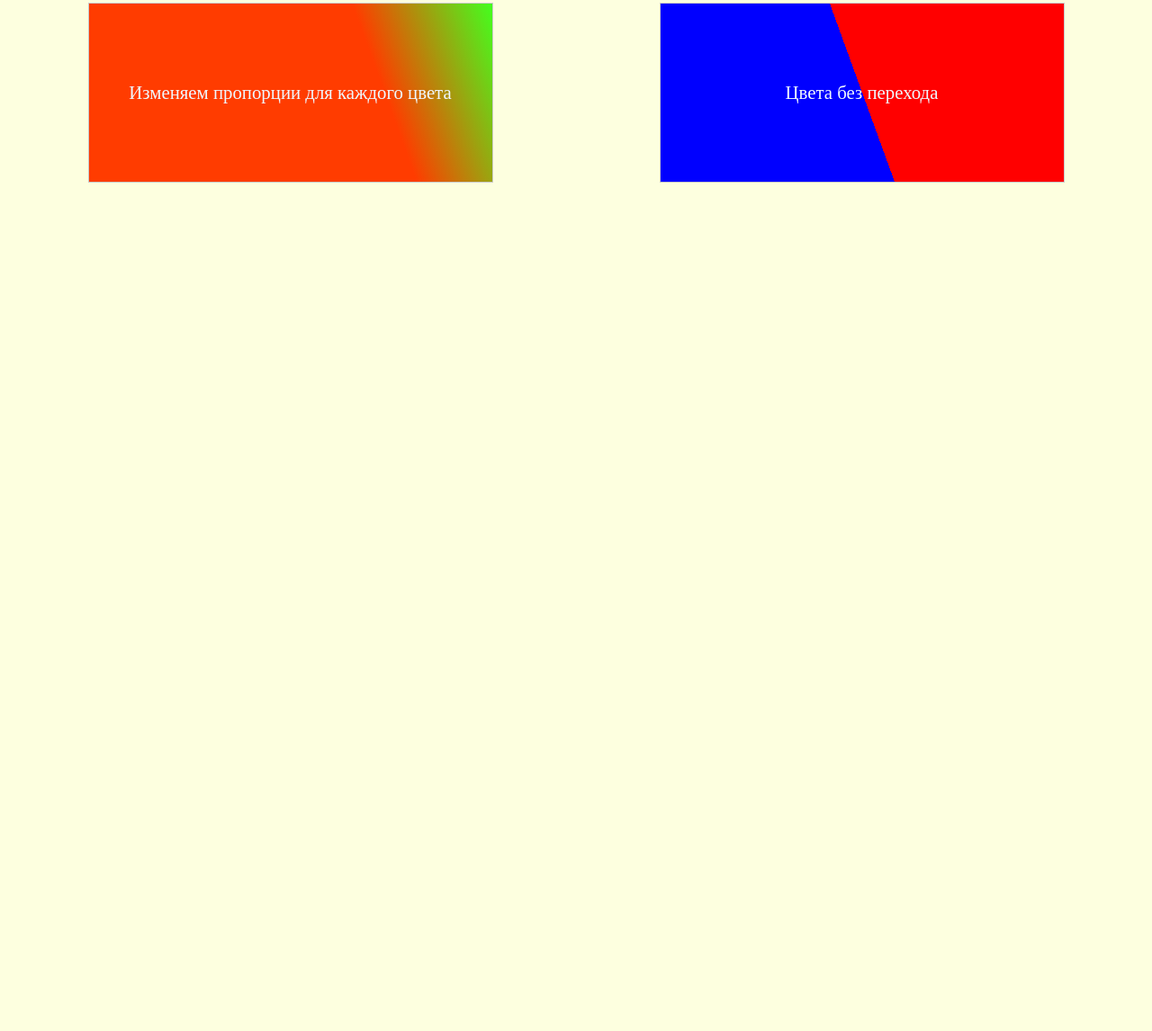
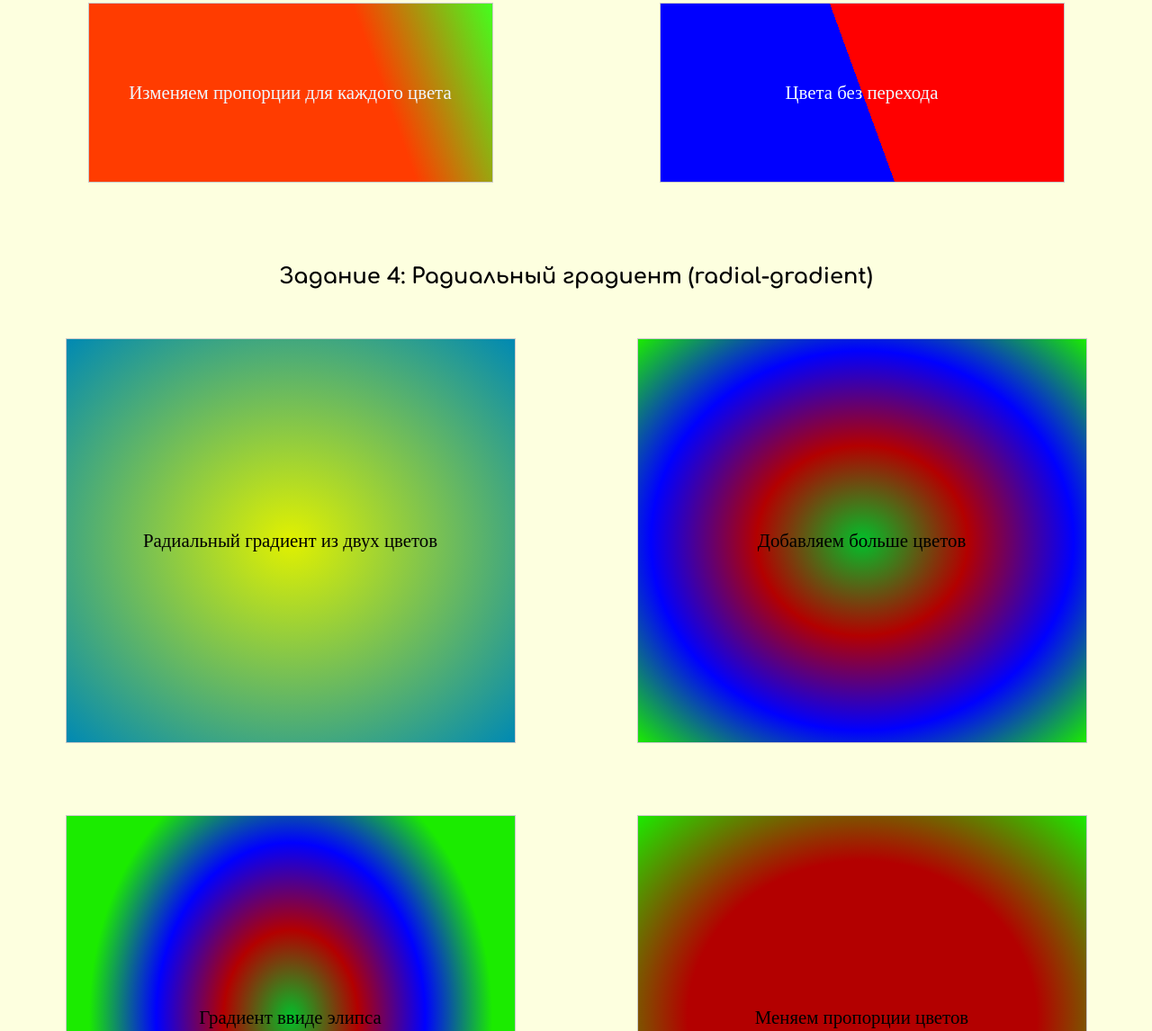
Before and after one commit to zhann1982/ShadowsAndGradients, a plain HTML site: page index.html in a window 1280 px wide. Shown: the part 2576-3722 px from the top of the page at 90% size. Before the commit the page ends 2914 px from the top, so only its background shows below. Drawn offline with Linux system fonts and the light colour scheme.

Commit message:
finished

```diff
--- a/index.html
+++ b/index.html
@@ -85,24 +85,27 @@
         </div>
     </div>
 
+    <br><br>
+    <h2>Задание 4: Радиальный градиент (radial-gradient)</h2>
+
     <div class="flex">
         <div class="radial-gradient-1">
-            <p></p>
+            <p>Радиальный градиент из двух цветов</p>
         </div>
         <div class="radial-gradient-2">
-            <p></p>
+            <p>Добавляем больше цветов</p>
         </div>
         <div class="radial-gradient-3">
-            <p></p>
+            <p>Градиент ввиде элипса</p>
         </div>
         <div class="radial-gradient-4">
-            <p></p>
+            <p>Меняем пропорции цветов</p>
         </div>
         <div class="radial-gradient-5">
-            <p></p>
+            <p>Меняем расположение центра</p>
         </div>
         <div class="radial-gradient-6">
-            <p></p>
+            <p>Несколько градиентов в одном блоке</p>
         </div>
     </div>
 
--- a/styles.css
+++ b/styles.css
@@ -7,6 +7,7 @@
     padding: 0;
     box-sizing: border-box;
 }
+
 
 body {
     background-color: rgb(253, 255, 223);
@@ -48,27 +49,33 @@ div[class^="shadow"] {
     }
 }
 
-/*  */
+/* Задание 1 - Тени для контейнеров ----------------------------- */
+
 .shadow-1 {
     box-shadow: 5px 5px 0px 0px #666;
+    /* Тень без размытия и распростронения */
 }
 
 .shadow-2 {
     box-shadow: 5px 5px 0px 0px #00f,
                 -5px -5px 0px 0px #f62,
                 10px 10px 0px 0px rgb(231, 0, 0);
+    /* Можно задать несколько теней на один контейнер */
 }
 
 .shadow-3 {
     box-shadow: 8px 8px 12px 0px #666;
+    /* Здесь тень размыта */
 }
 
 .shadow-4 {
     box-shadow: 7px 7px 5px 11px #666;
+    /* Здесь тень размыта и имеет увеличенный радиус распространения */
 }
 
 .shadow-5 {
     box-shadow: inset 5px 5px 10px 0px #666;
+    /* Значение "inset" задает тень внутри контейнера */
 }
 
 .shadow-6 {
@@ -78,6 +85,8 @@ div[class^="shadow"] {
                 -3px -3px 6px 0px rgb(82, 200, 255),
                 0px 0px 10px 8px #fff;
     border-radius: 10px;
+    /* Здесь мы пытались добится эффекта свечения контейнера по
+    краям за счет ярких теней */
 }
 
 div[class^="text-shadow"] {
@@ -95,27 +104,35 @@ div[class^="text-shadow"] {
     border: 1px solid #c9c9c9;
 }
 
+/* Задание 2 - Тени для текста ----------------------------------- */
+
 .text-shadow-1 {
     text-shadow: 3px 3px 0px rgb(35, 207, 0);
+    /* Тень под текстом без размытия */
 }
 
 .text-shadow-2 {
     text-shadow: 7px 7px 0px rgb(35, 207, 0),
                  -7px -7px 0px rgb(248, 34, 255);
+    /* Задаем несколько теней под одним текстом */
 }
 
 .text-shadow-3 {
     text-shadow: 5px 5px 5px rgb(82, 0, 136);
+    /* Здесь мы добавляем размытие тени */
 }
 
 .text-shadow-4 {
     text-shadow: 3px -3px 6px rgb(0, 96, 151),
                  -3px 3px 6px rgb(248, 34, 255);
+    /* Создаем эффект свечения текста за счет ярких теней */
 }
 
 .text-shadow-5 {
     color: transparent;
     text-shadow: 3px 3px 6px rgb(192, 0, 0);
+    /* Если сделать текст прозрачным, то его тень сохранит все свои свойства.
+    Тем самым можно добиться эффекта размытого текста. */
 }
 
 div[class^="linear-gradient"] {
@@ -132,6 +149,8 @@ div[class^="linear-gradient"] {
 
     border: 1px solid #c9c9c9;
 }
+
+/* Задание 3 - Линейный градиент для фона контейнера */
 
 .linear-gradient-1 {
     background: linear-gradient(#4beb00, #f62);
@@ -180,3 +199,61 @@ div[class^="linear-gradient"] {
 
     p {color:aliceblue;}
 }
+
+
+div[class^="radial-gradient"] {
+    display: flex;
+    justify-content: center;
+    align-items: center;
+    font-size: 1.3rem;
+    width: 500px;
+    height: 450px;
+
+    margin-inline: auto;
+    margin-block: 35px;
+    background-color: #fff;
+
+    border: 1px solid #c9c9c9;
+}
+
+/* Задание 4 - радиальный градиент для фона контейнера */
+
+.radial-gradient-1 {
+    background: radial-gradient(rgb(225, 241, 0),rgb(0, 137, 179));
+    /* Самый простой радиальный градиент. Переход начинается с центра */
+}
+
+.radial-gradient-2 {
+    background: radial-gradient(#00c02a,#b30000, #00f, #1beb00);
+    /* Можно добавить еще цветов в градиент */
+}
+
+.radial-gradient-3 {
+    background: radial-gradient(ellipse 45% 65%, #00c02a,#b30000, #00f, #1beb00);
+    /* Есть два вида радиального градиента это круг и эллипс:
+    1. Circle
+    2. Ellipse
+    */
+}
+
+.radial-gradient-4 {
+    background: radial-gradient(#b30000 55%, #1beb00);
+    /* Можно задать больше пространства для цвета указав это в
+    процентном соотношении. Здесь красный цвет занимает 55% пространства
+    начиная от центра, далее идет переход цвета на зеленый */
+}
+
+.radial-gradient-5 {
+    background: radial-gradient(closest-side at 60% 55%, blue, green, yellow, black);
+    /* Можно задать расположение цента через "at"
+    Используйте для этого "top", "bottom", "left", "right"
+    Также можно задать точно место центра через пиксели, проценты или
+    через другие единицы.
+    */
+}
+
+.radial-gradient-6 {
+    background: radial-gradient(ellipse at top, #8d0000, transparent),
+                radial-gradient(ellipse at bottom, #3ea4f8, transparent);
+    /* Также можно задать несколько градиентов для одного контейнера */
+}
```
